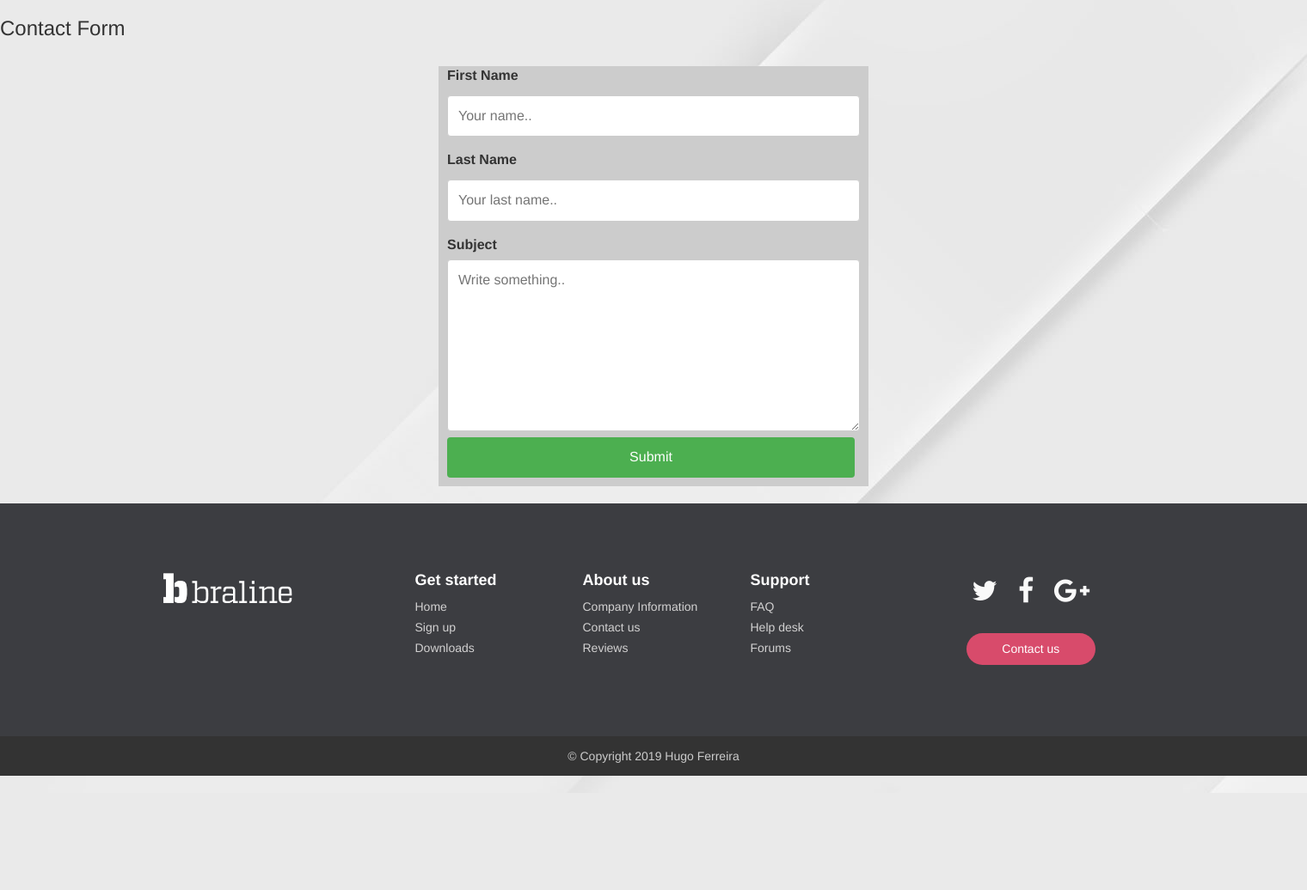
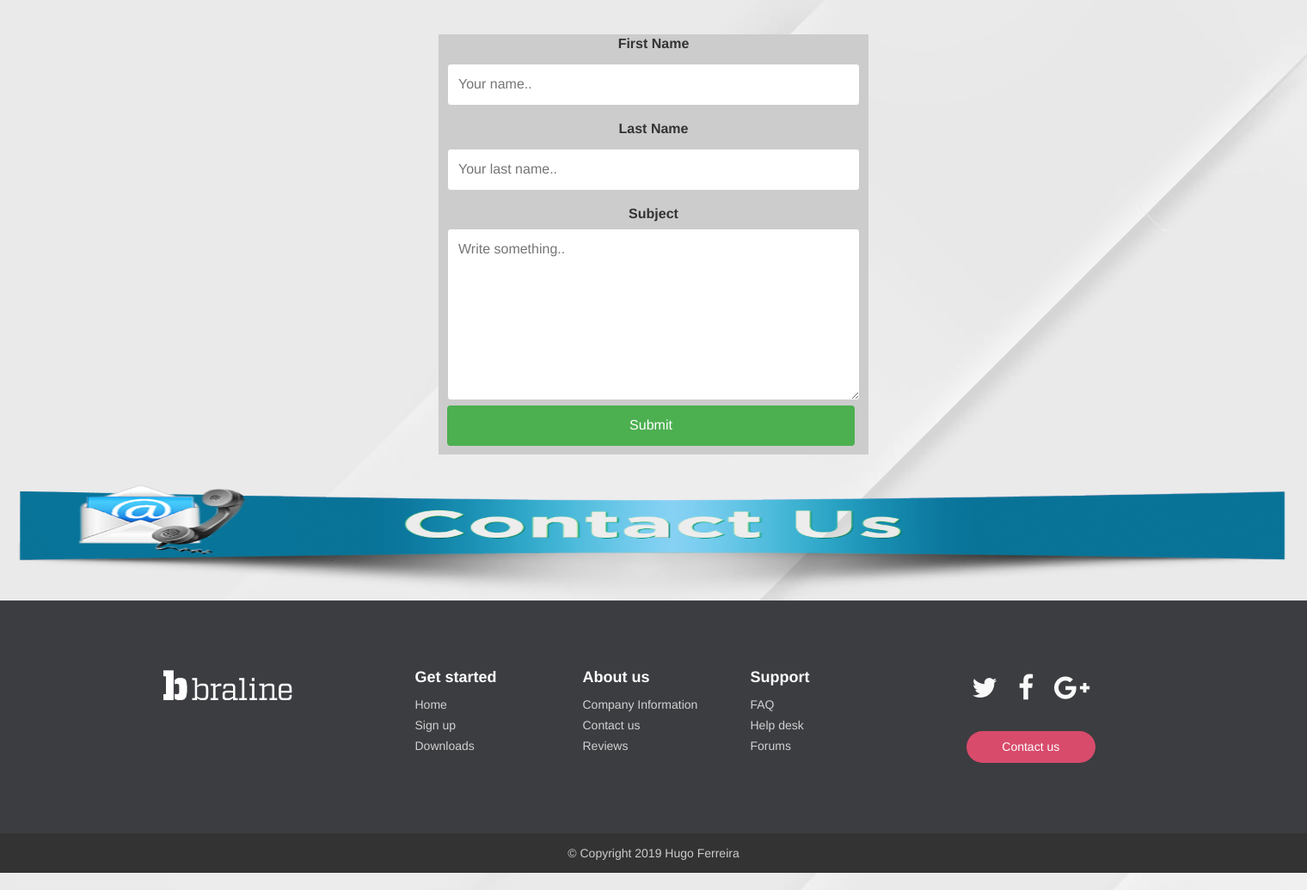
Before and after one commit to Nayorken/Apresenta-o01, a Flask app: page /contactos in a window 1520 px wide. Shown: the part 50-1086 px from the top of the page at 86% size. Before the commit the page ends 953 px from the top, so only its background shows below. Run offline with Flask 2, Linux system fonts and the light colour scheme; parts of the project's set-up code (start-up, migrations or seed data) failed here and were passed over; some libraries are stand-ins or nearby versions.

Commit message:
Atualização (v10)

```diff
--- a/templates/contactos.html
+++ b/templates/contactos.html
@@ -42,24 +42,27 @@ input[type=submit]:hover {
 </head>
 <body>
 
-<h3>Contact Form</h3>
-
 <div class="container">
   <form method="post" action="mailto:destinatario@exemplosouohugo.com">
+    <center>
     <label for="fname">First Name</label>
     <input type="text" id="fname" name="firstname" placeholder="Your name..">
-
+    </center>
+    <center>
     <label for="lname">Last Name</label>
     <input type="text" id="lname" name="lastname" placeholder="Your last name..">
-
+    </center>
+    <center>
     <label for="subject">Subject</label>
     <textarea id="subject" name="subject" placeholder="Write something.." style="height:200px"></textarea>
-
+    </center>
     <input type="submit" value="Submit">
   </form>
 </div>
 
 </body>
-
+<center>
+<img src="/static/contactos/conta.png" height="150" width="1500">
+</center>
 
 {% endblock %}
```
